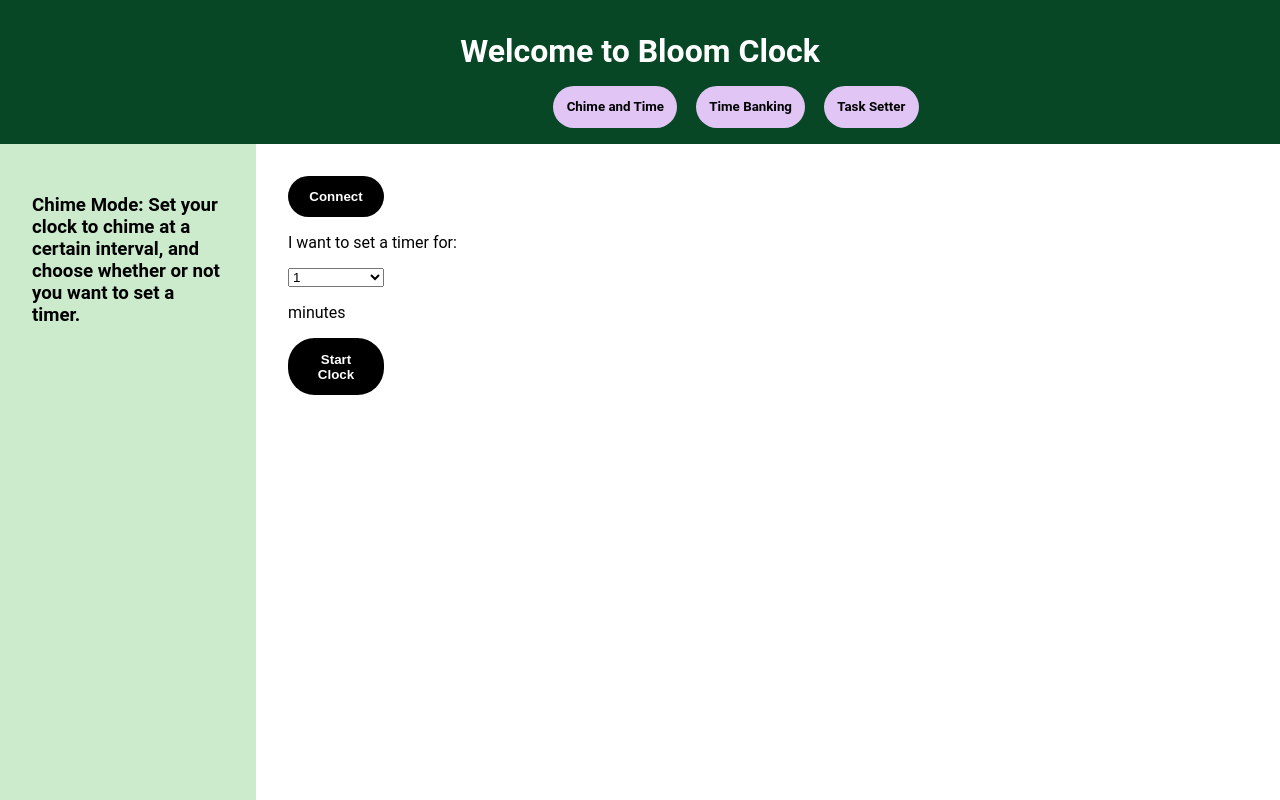
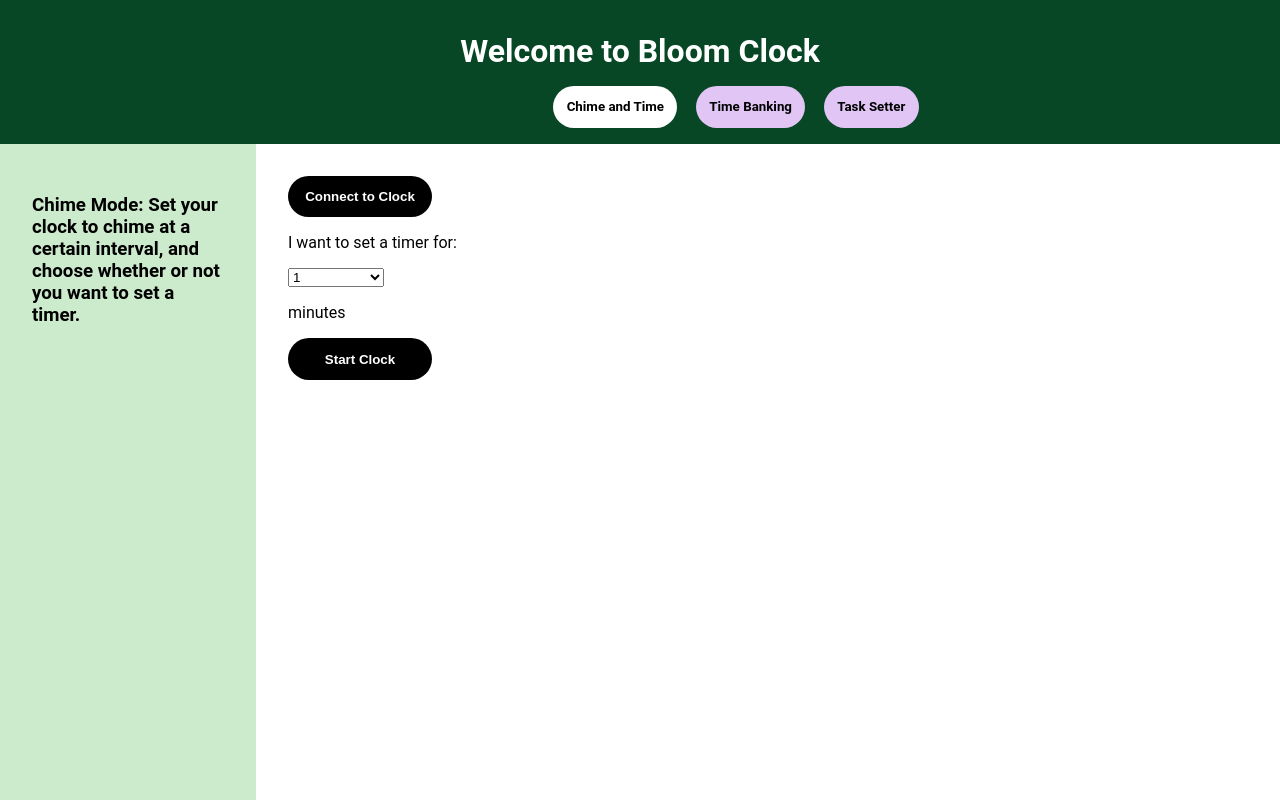
Before and after one commit to kailaho/capstoneTest, a React (Vite) app in the folder my-react-app/: page / in a window 1280 px wide. Both pictures are taken after a click on the button "Chime and Time". Shown: the top 800 px of the page. Built offline with nearby package versions, Linux system fonts and the light colour scheme.

Commit message:
new format, button changes

```diff
--- a/my-react-app/src/App.css
+++ b/my-react-app/src/App.css
@@ -23,6 +23,12 @@ body{
   border: none;
   padding: 1em;
   font-family: 'Roboto', sans-serif;
+  font-weight: bold;
+}
+
+.modeButton.active {
+  background-color: white;
+  color: black;
   font-weight: bold;
 }
 
@@ -61,7 +67,7 @@ body{
   background-color: black;
   color: white;
   padding: 1em;
-  width: 10%;
+  width: 15%;
   border: none;
   border-radius: 2em;
   font-weight: bold;
--- a/my-react-app/src/App.jsx
+++ b/my-react-app/src/App.jsx
@@ -9,6 +9,7 @@
     const [selectedLights, setSelectedLights] = useState(1); // State for selected number of lights
     const [timer, setTimer] = useState(0);
     const [mode, setMode] = useState(0);
+    const [activeMode, setActiveMode] = useState(null);
 
     const connectToDevice = async () => {
       try {
@@ -37,6 +38,7 @@
 
     const handleModeChange = (mode) =>{
       setMode(mode);
+      setActiveMode(mode);
     };
 
     const sendCommand = async (command) => {
@@ -53,34 +55,18 @@
       }
     };
 
-    return (
-      <div id ="wrapper">
-      <h1>Welcome to Bloom Clock</h1>
-      <div>
-        <div id ="modeWrapper">
-            <button className = "modeButton" onClick={() => handleModeChange(1)}>
-            Chime and Time
-          </button>
-
-          <button className = "modeButton" onClick={() => handleModeChange(2)}>
-            Time Banking
-          </button>
-
-          <button className = "modeButton" onClick={() => handleModeChange(3)}>
-            Task Setter
-          </button>
-
-        </div>
-
-
-        <div id="descProgWrapper">
-          <div id = "desc">
+    const renderMode = () => {
+      switch(mode){
+        case 1:
+          return(
+            <>
+              <div id = "desc">
               <h3>Chime Mode: Set your clock to chime at a certain interval, and choose whether or not you want to set a timer.</h3>
           </div>
 
           <div id = "prog">
                 <button className= "blackButton" onClick={connectToDevice} disabled={connected}>
-                  {connected ? 'Connected' : 'Connect'}
+                  {connected ? 'Connected' : 'Connect to Clock'}
                 </button>
 
 
@@ -106,7 +92,50 @@
               {error && <p>Error: {error}</p>}
 
           </div>
+            </>
+          );
+        case 2:
+          return(
+            <h2>Mode 2</h2>
+          );
+        case 3:
+          return(
+            <h2>Mode 3</h2>
+          );
+        default:
+          return null;
+      };
+    };
 
+    return (
+      <div id ="wrapper">
+      <h1>Welcome to Bloom Clock</h1>
+      <div>
+        <div id ="modeWrapper">
+          <button
+              className={activeMode === 1 ? 'modeButton active' : 'modeButton'}
+              onClick={() => handleModeChange(1)}
+            >
+              Chime and Time
+            </button>
+            <button
+              className={activeMode === 2 ? 'modeButton active' : 'modeButton'}
+              onClick={() => handleModeChange(2)}
+            >
+              Time Banking
+            </button>
+            <button
+              className={activeMode === 3 ? 'modeButton active' : 'modeButton'}
+              onClick={() => handleModeChange(3)}
+            >
+              Task Setter
+            </button>
+
+        </div>
+
+
+        <div id="descProgWrapper">
+          {renderMode()}
         </div>
 
 
```
